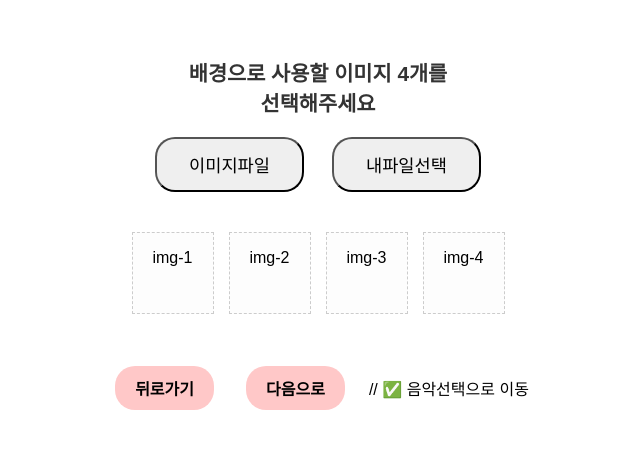
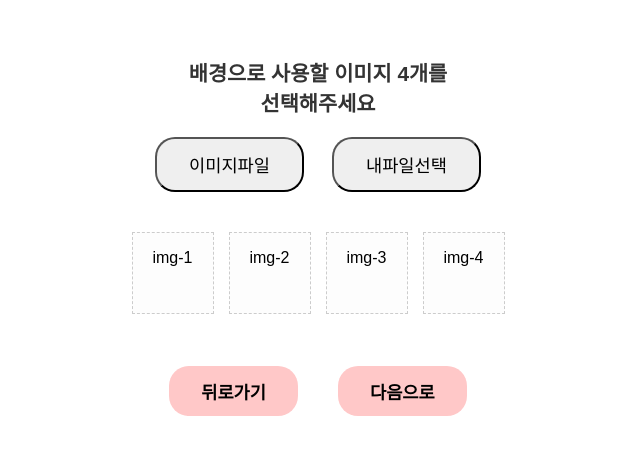
Before and after one commit to xeon-243859/ppongtok-app, a React (Vite) app: page /image/select in a window 1280 px wide. Shown: the top 454 px of the page, without its empty margins (322-962 px from the left). Built offline with nearby package versions, Linux system fonts and the light colour scheme.

Commit message:
🧼 버튼 정렬 & 불필요 문구 제거 및 UI 통합 정비 완료

```diff
--- a/src/pages/ImageSelectPage.css
+++ b/src/pages/ImageSelectPage.css
@@ -77,7 +77,7 @@
   justify-content: center;
   align-items: center;
   gap: 1.5rem;
-  margin-top: 2.5rem;
+  margin-top: 2rem;
 }
 
 
--- a/src/pages/ImageSelectPage.jsx
+++ b/src/pages/ImageSelectPage.jsx
@@ -92,7 +92,7 @@ const ImageSelectPage = () => {
 
       <div className="button-group">
         <button onClick={() => navigate(-1)}>뒤로가기</button>
-        <button onClick={() => navigate("/music/select")}>다음으로</button> // ✅ 음악선택으로 이동
+        <button onClick={() => navigate("/music/select")}>다음으로</button>
 
       </div>
     </div>
--- a/src/pages/MusicSelectPage.css
+++ b/src/pages/MusicSelectPage.css
@@ -149,15 +149,25 @@
   margin-top: 30px;
 }
 
-.button-group button {
-  padding: 10px 20px;
-  font-size: 16px;
-  border-radius: 20px;
+.button-group {
+  display: flex;
+  justify-content: center;
+  align-items: center;
+  gap: 1.5rem;
+  margin-top: 2rem;
 }
 
-.button-group {
-  display: flex;
-  justify-content: center;  /* 정중앙으로 정렬 */
-  gap: 1rem;
-  margin-top: 2rem;
+.button-group button {
+  padding: 0.8rem 2rem;
+  font-size: 1.1rem;
+  background-color: #ffc8c8;
+  border: none;
+  border-radius: 20px;
+  font-weight: bold;
+  cursor: pointer;
+  transition: background-color 0.3s;
 }
+
+.button-group button:hover {
+  background-color: #ffaaaa;
+}
```
